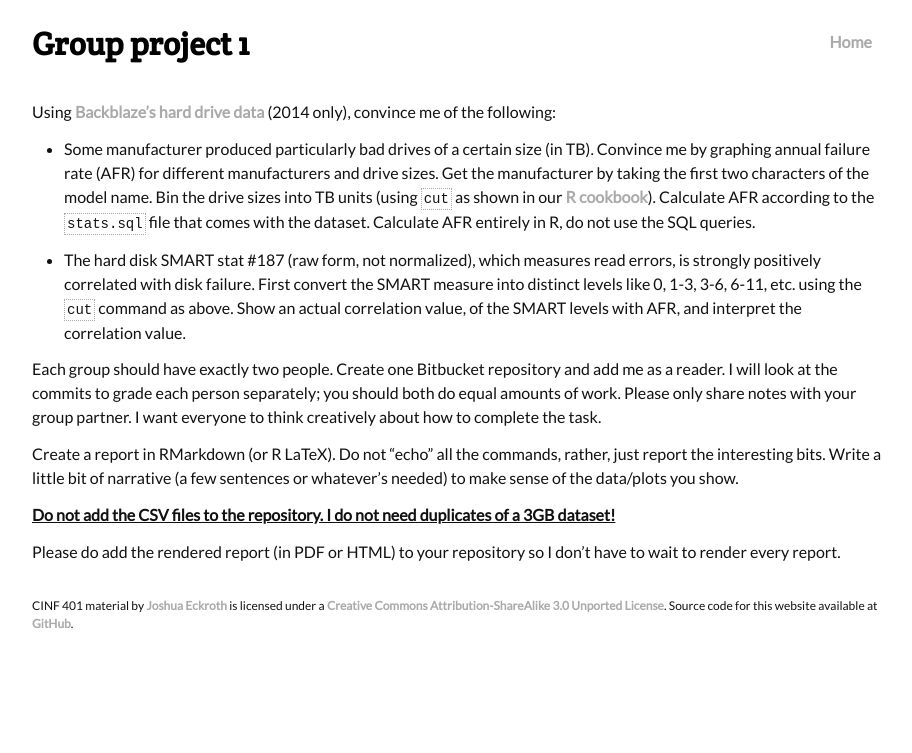
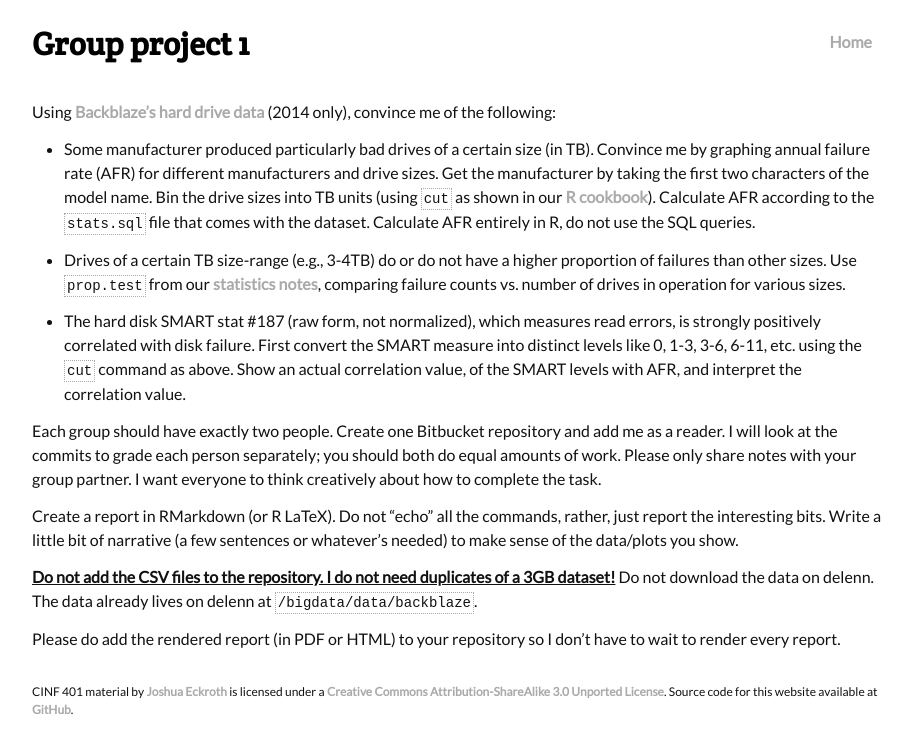
Before and after one commit to joshuaeckroth/cinf401-website, a Jekyll site: the page built from assignments/2015-02-24-group-project-1.markdown, in a window 1280 px wide. Shown: the top 753 px of the page, without its empty margins (183-1095 px from the left). Built offline with Jekyll 4.4.1, drawn with Linux system fonts in a browser that asks for light colours; Markdown is read by kramdown in place of the engine named in the settings.

Commit message:
Updated GP1 description.

```diff
--- a/assignments/2015-02-24-group-project-1.markdown
+++ b/assignments/2015-02-24-group-project-1.markdown
@@ -11,12 +11,14 @@ Using [Backblaze's hard drive data](https://www.backblaze.com/hard-drive-test-da
 
 - Some manufacturer produced particularly bad drives of a certain size (in TB). Convince me by graphing annual failure rate (AFR) for different manufacturers and drive sizes. Get the manufacturer by taking the first two characters of the model name. Bin the drive sizes into TB units (using `cut` as shown in our [R cookbook](/cookbook/r.html)). Calculate AFR according to the `stats.sql` file that comes with the dataset. Calculate AFR entirely in R, do not use the SQL queries.
 
+- Drives of a certain TB size-range (e.g., 3-4TB) do or do not have a higher proportion of failures than other sizes. Use `prop.test` from our [statistics notes](/notes/statistics.html), comparing failure counts vs. number of drives in operation for various sizes.
+
 - The hard disk SMART stat #187 (raw form, not normalized), which measures read errors, is strongly positively correlated with disk failure. First convert the SMART measure into distinct levels like 0, 1-3, 3-6, 6-11, etc. using the `cut` command as above. Show an actual correlation value, of the SMART levels with AFR, and interpret the correlation value.
 
 Each group should have exactly two people. Create one Bitbucket repository and add me as a reader. I will look at the commits to grade each person separately; you should both do equal amounts of work. Please only share notes with your group partner. I want everyone to think creatively about how to complete the task.
 
 Create a report in RMarkdown (or R LaTeX). Do not "echo" all the commands, rather, just report the interesting bits. Write a little bit of narrative (a few sentences or whatever's needed) to make sense of the data/plots you show.
 
- **Do not add the CSV files to the repository. I do not need duplicates of a 3GB dataset!**
+ **Do not add the CSV files to the repository. I do not need duplicates of a 3GB dataset!** Do not download the data on delenn. The data already lives on delenn at `/bigdata/data/backblaze`.
 
  Please do add the rendered report (in PDF or HTML) to your repository so I don't have to wait to render every report.
```
